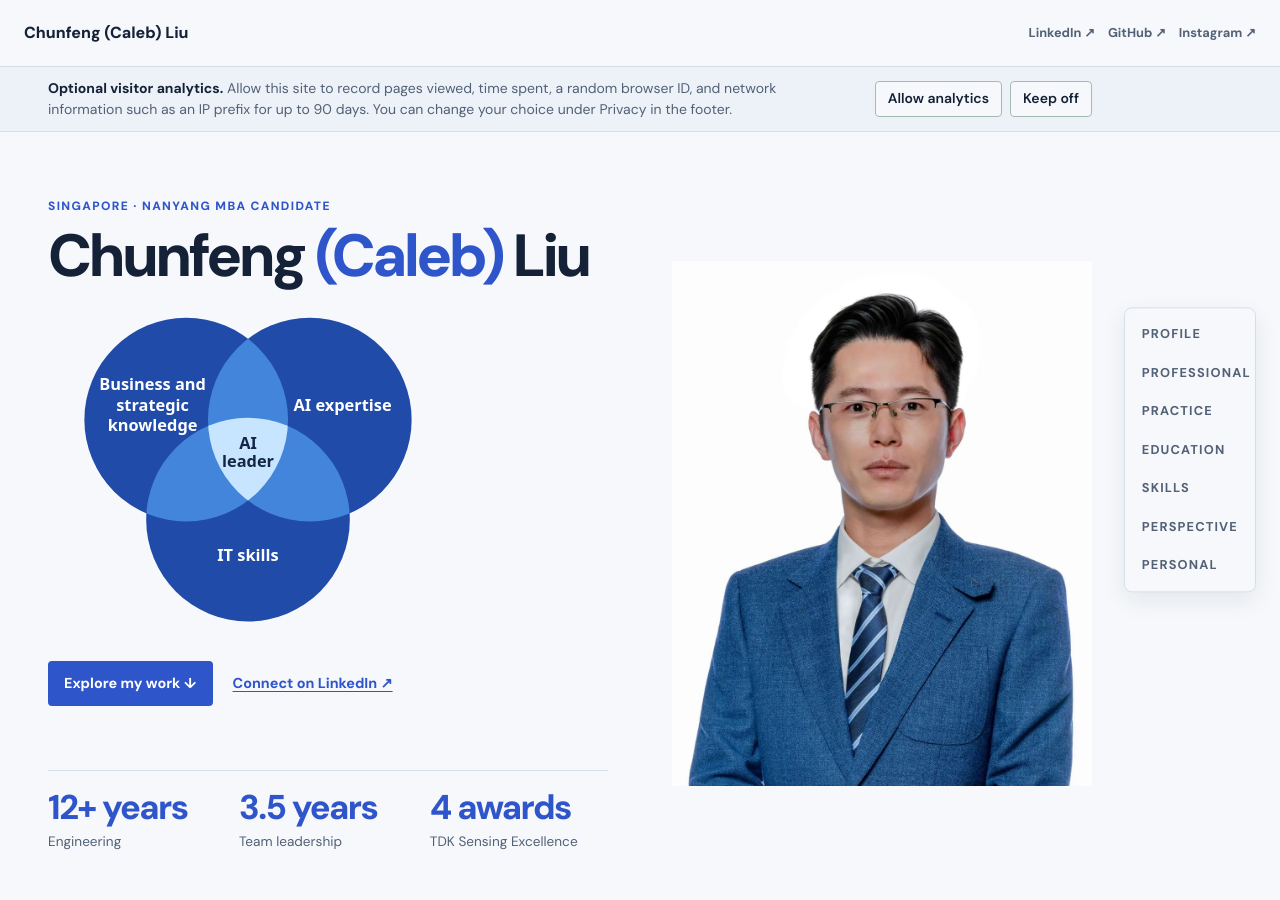
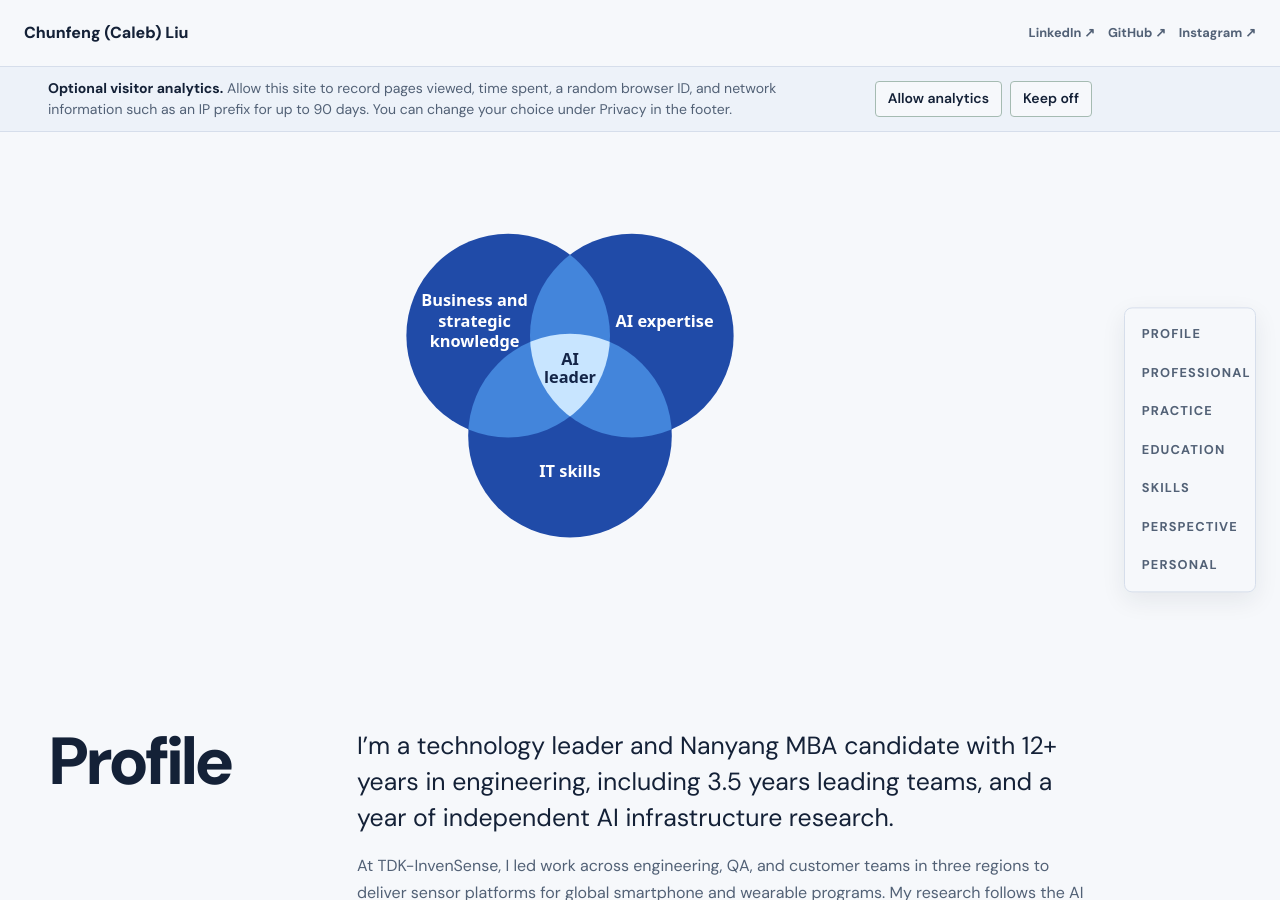
Before and after one commit to sprindy/chunfeng_liu.github.io, a Jekyll site: the page built from index.html, in a window 1280 px wide and 900 px high. Built offline with Jekyll 4.4.1, drawn with Linux system fonts in a browser that asks for light colours; some web fonts are replaced.

Commit message:
Show only the centered three-ring diagram in the homepage introduction

```diff
--- a/index.html
+++ b/index.html
@@ -1,11 +1,8 @@
 ---
 layout: default
 ---
-<section class="wrap hero" aria-labelledby="name">
-  <div class="hero-inner">
-    <p class="eyebrow">Singapore · Nanyang MBA candidate</p>
-    <h1 id="name">Chunfeng <span>(Caleb)</span> Liu</h1>
-    <svg viewBox="0 0 440 360" role="img" aria-labelledby="rings-title" style="display:block;width:100%;max-width:25rem;height:auto;margin:1rem 0">
+<section class="wrap section" aria-label="AI leadership profile">
+  <svg viewBox="0 0 440 360" role="img" aria-labelledby="rings-title" style="display:block;width:100%;max-width:25rem;height:auto;margin:0 auto">
       <title id="rings-title">AI leader at the intersection of business and strategic knowledge, AI expertise, and IT skills</title>
       <defs>
         <clipPath id="business-ring"><circle cx="152" cy="125" r="112"/></clipPath>
@@ -27,13 +24,6 @@ layout: default
         <text x="220" y="157" fill="#142548" font-weight="700"><tspan x="220">AI</tspan><tspan x="220" dy="20">leader</tspan></text>
       </g>
     </svg>
-    <div class="actions">
-      <a class="button" href="#work">Explore my work ↓</a>
-      <a class="hero-link" href="https://www.linkedin.com/in/caleb-liu-6a361011a/">Connect on LinkedIn ↗</a>
-    </div>
-    <dl class="metrics"><div><dt>12+ years</dt><dd>Engineering</dd></div><div><dt>3.5 years</dt><dd>Team leadership</dd></div><div><dt>4 awards</dt><dd>TDK Sensing Excellence</dd></div></dl>
-  </div>
-  <div class="hero-portrait" role="img" aria-label="Portrait of Chunfeng (Caleb) Liu"></div>
 </section>
 
 <section class="wrap section split" id="about">
```
